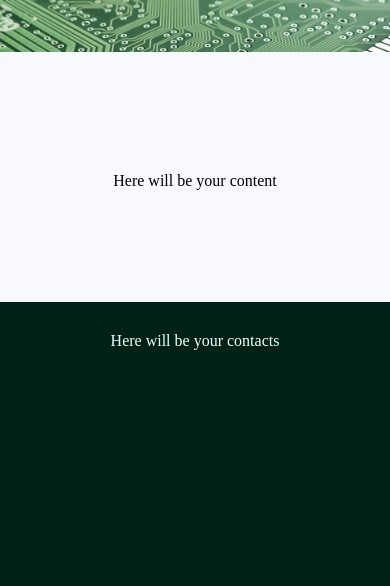
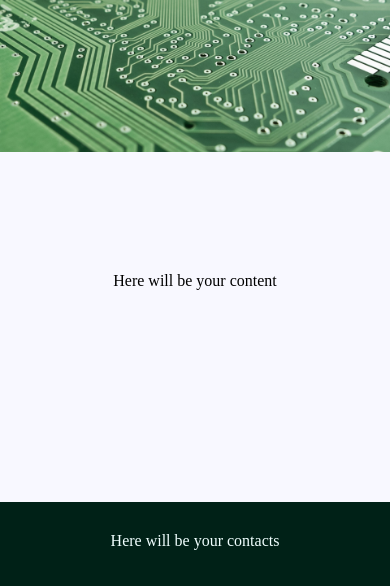
Before and after one commit to berezkin88/Abis, a plain HTML site: page index.html in a window 390 px wide. Shown: the part 98-684 px from the top of the page. Drawn offline with Linux system fonts and the light colour scheme.

Commit message:
new adoptations

```diff
--- a/landscape.css
+++ b/landscape.css
@@ -1,4 +1,4 @@
-@media screen and (min-width: 321px) and (max-width: 480px) {
+@media screen and (min-width: 360px) and (max-width: 480px) {
 .header  {
 
 	background-image: url("board-453758_1920.jpg");
@@ -9,7 +9,7 @@
 	margin: 0;
 	padding: 0;
 	width: 100%;
-	height: 150px;
+	height: 250px;
 }
 
 
@@ -18,7 +18,7 @@
 	padding: 0;
 	background-color: ghostwhite;
 	width: 100%;
-	height: 250px;
+	height: 350px;
 }
 
 .footer {
--- a/portrait.css
+++ b/portrait.css
@@ -1,4 +1,4 @@
-@media screen and (max-width: 320px) {
+@media screen and (max-width: 359px) {
 .header  {
 
 	background-image: url("board-453758_1920.jpg");
```
